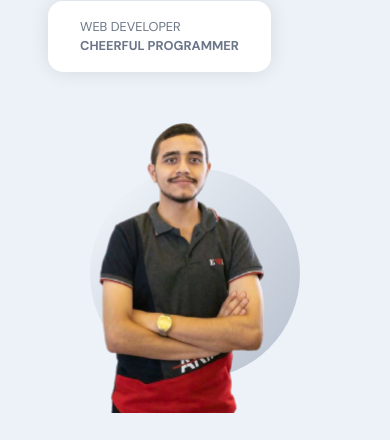
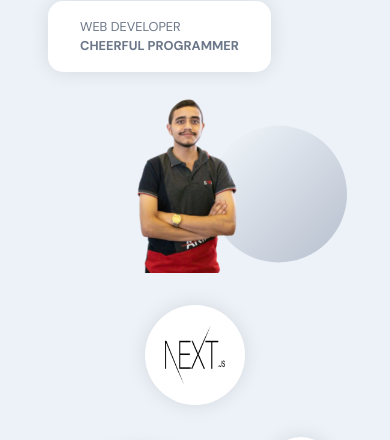
Before and after one commit to KHALID-AGHA/KHALID-PORTFOLIO, a React (Create React App) app: page / in a window 390 px wide. Shown: the part 309-749 px from the top of the page. Built offline with nearby package versions, Linux system fonts and the light colour scheme; no server answers.

Commit message:
my Image

```diff
--- a/src/container/Header/Header.scss
+++ b/src/container/Header/Header.scss
@@ -179,27 +179,30 @@
      // background-color: red;
      // padding-top: 25px;
      display: flex;
-     justify-content: flex-end;
-     align-items: flex-end;
+     justify-content: center;
+     align-items: center;
      position: relative;
 
      img {
-         width: 100%;
+         width: 60%;
          object-fit: fill;
          z-index: 1;
      }
 
      .overlay_circle {
          position: absolute;
-         left: 0;
+         left: 120px;
          right: 0;
          bottom: 0;
          z-index: 0;
-         width: 100%;
-         height: 90%;
+         width: 65%;
+         height: 85%;
      }
 
      @media screen and (max-width: 1200px) {
-         margin: 2rem 0;
+         margin: 1rem 1rem;
+          display: flex;
+         align-items: center;
+         justify-content: center;;
      }
  }
```
